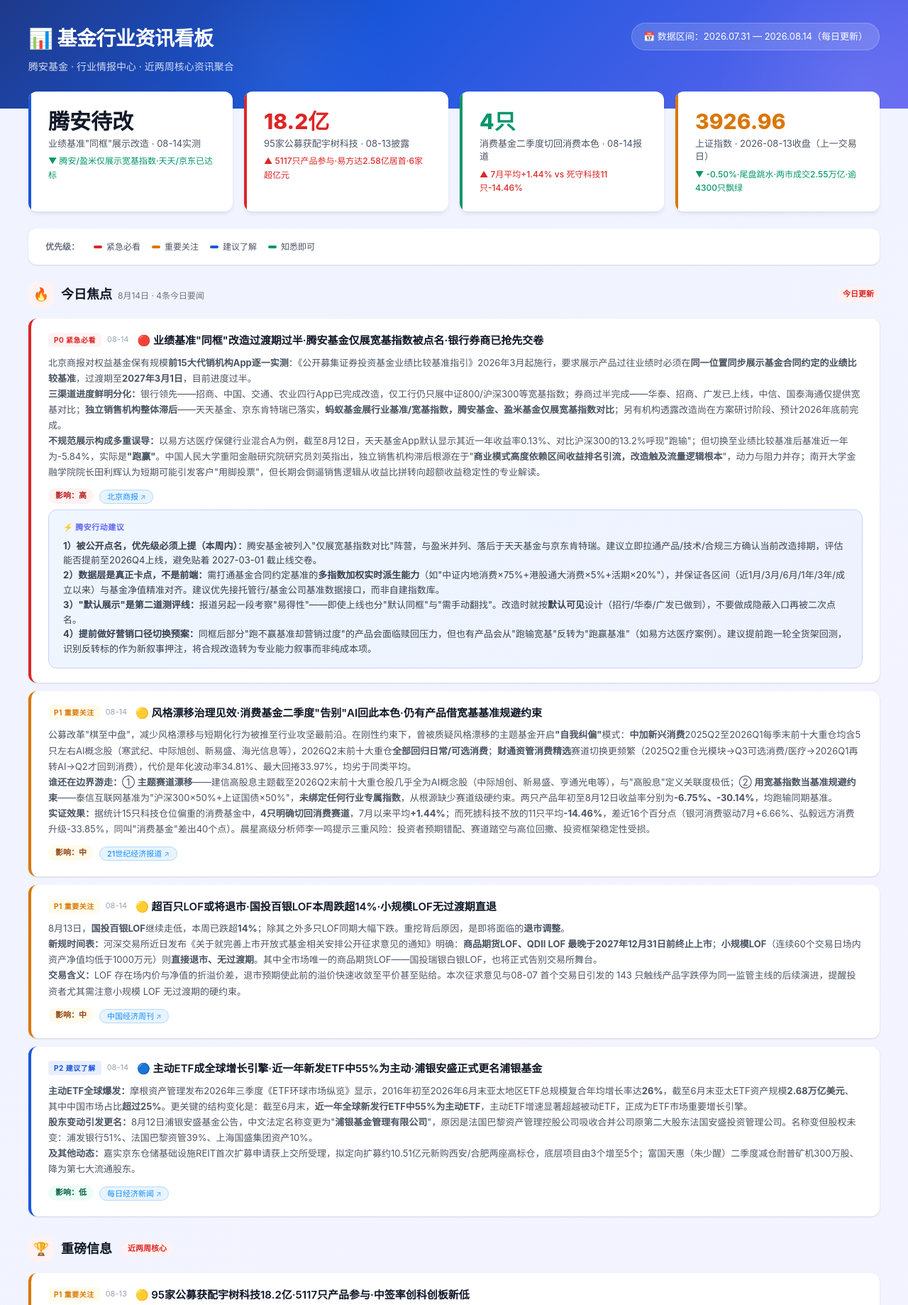
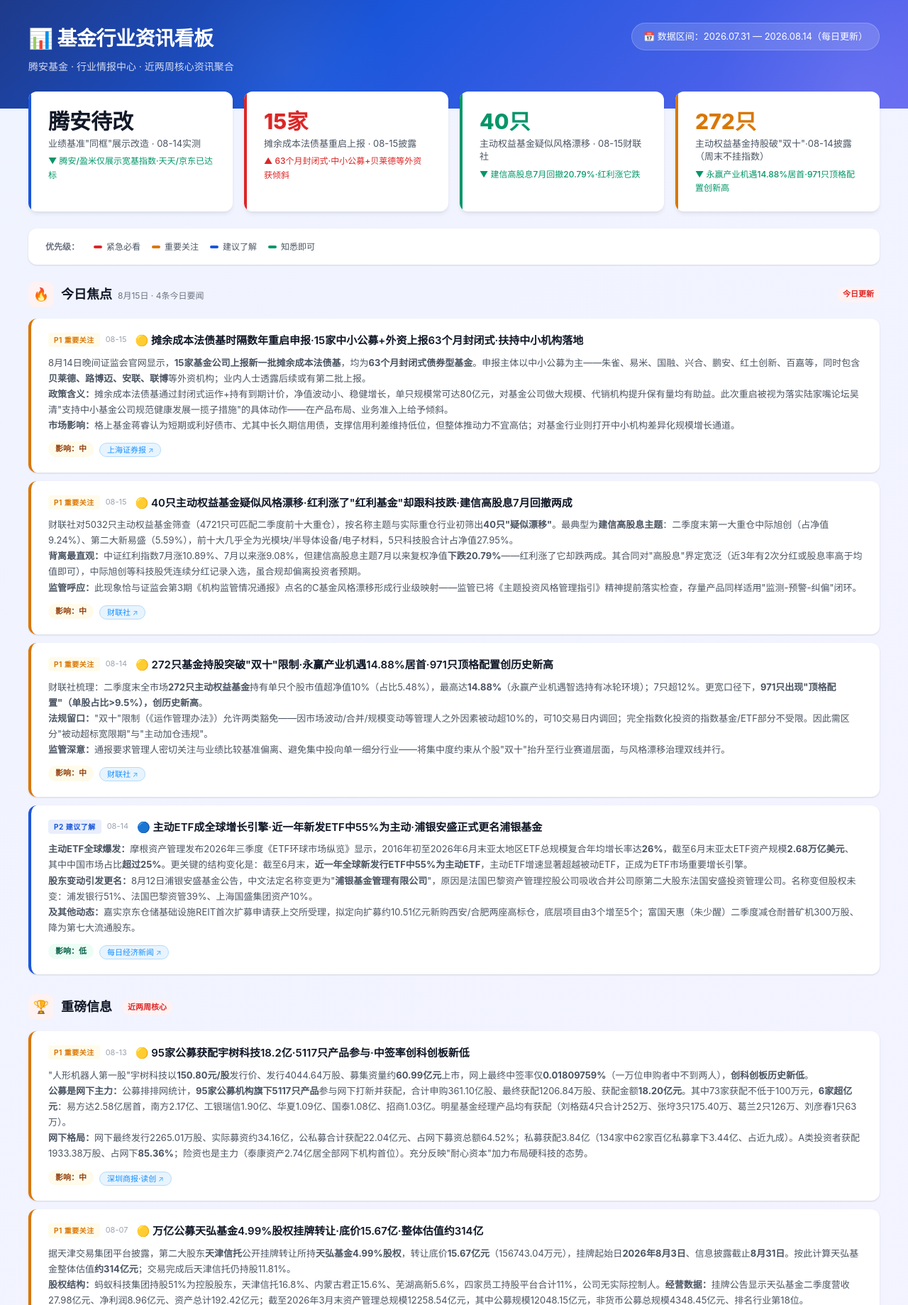
Before and after one commit to kelvinye2020-arch/fund-briefing, a plain HTML site: page index.html in a window 1280 px wide. Shown: the top 1839 px of the page at 71% size. Drawn offline with Linux system fonts and the light colour scheme.

Commit message:
daily-update-2026-08-15

```diff
--- a/index.html
+++ b/index.html
@@ -1,5 +1,5 @@
 <!DOCTYPE html>
-<!-- daily-update: 2026-08-14 -->
+<!-- daily-update: 2026-08-15 -->
 <html lang="zh-CN">
 <head>
 <meta charset="UTF-8">
@@ -558,19 +558,19 @@
       <div class="stat-change down">▼ 腾安/盈米仅展示宽基指数·天天/京东已达标</div>
     </div>
     <div class="stat-card">
-      <div class="stat-number">18.2亿</div>
-      <div class="stat-label">95家公募获配宇树科技 · 08-13披露</div>
-      <div class="stat-change up">▲ 5117只产品参与·易方达2.58亿居首·6家超亿元</div>
+      <div class="stat-number">15家</div>
+      <div class="stat-label">摊余成本法债基重启上报 · 08-15披露</div>
+      <div class="stat-change up">▲ 63个月封闭式·中小公募+贝莱德等外资获倾斜</div>
     </div>
     <div class="stat-card">
-      <div class="stat-number">4只</div>
-      <div class="stat-label">消费基金二季度切回消费本色 · 08-14报道</div>
-      <div class="stat-change up">▲ 7月平均+1.44% vs 死守科技11只-14.46%</div>
+      <div class="stat-number">40只</div>
+      <div class="stat-label">主动权益基金疑似风格漂移 · 08-15财联社</div>
+      <div class="stat-change down">▼ 建信高股息7月回撤20.79%·红利涨它跌</div>
     </div>
     <div class="stat-card">
-      <div class="stat-number">3926.96</div>
-      <div class="stat-label">上证指数 · 2026-08-13收盘（上一交易日）</div>
-      <div class="stat-change down">▼ -0.50%·尾盘跳水·两市成交2.55万亿·逾4300只飘绿</div></div>
+      <div class="stat-number">272只</div>
+      <div class="stat-label">主动权益基金持股破"双十"·08-14披露（周末不挂指数）</div>
+      <div class="stat-change down">▼ 永赢产业机遇14.88%居首·971只顶格配置创新高</div></div>
   </div>
 <div class="main">
 
@@ -589,83 +589,74 @@
       <div class="section-icon" style="background:#fef2f2;color:var(--danger);">🔥</div>
       <div class="section-title-group">
         <span class="section-title">今日焦点</span>
-        <span class="section-context">8月14日 · 4条今日要闻</span>
+        <span class="section-context">8月15日 · 4条今日要闻</span>
       </div>
       <span class="section-badge" style="background:var(--danger-light);color:var(--danger);">今日更新</span>
     </div>
 
     <div class="card-grid">
 
-      <!-- S0 Card 1: 业绩基准同框改造腾安滞后 (T+0 08-14 P0 带action-box) -->
-      <div class="card p0">
+      <!-- S0 Card 1: 摊余成本法债基重启 (T+0 08-15 P1) -->
+      <div class="card p1">
         <div class="card-top">
           <div class="card-meta">
-            <span class="priority-tag urgent">P0 紧急必看</span>
-            <span class="date-tag">08-14</span>
+            <span class="priority-tag important">P1 重要关注</span>
+            <span class="date-tag">08-15</span>
           </div>
-          <div class="card-title">🔴 业绩基准"同框"改造过渡期过半·腾安基金仅展宽基指数被点名·银行券商已抢先交卷</div>
+          <div class="card-title">🟡 摊余成本法债基时隔数年重启申报·15家中小公募+外资上报63个月封闭式·扶持中小机构落地</div>
         </div>
         <div class="card-body">
-          北京商报对权益基金保有规模<b>前15大代销机构App逐一实测</b>：《公开募集证券投资基金业绩比较基准指引》2026年3月起施行，要求展示产品过往业绩时必须在<b>同一位置同步展示基金合同约定的业绩比较基准</b>，过渡期至<b>2027年3月1日</b>，目前进度过半。<br>
-          <b>三渠道进度鲜明分化：</b>银行领先——招商、中国、交通、农业四行App已完成改造，仅工行仍只展中证800/沪深300等宽基指数；券商过半完成——华泰、招商、广发已上线，中信、国泰海通仅提供宽基对比；<b>独立销售机构整体滞后</b>——天天基金、京东肯特瑞已落实，<b>蚂蚁基金展行业基准/宽基指数，腾安基金、盈米基金仅展宽基指数对比</b>；另有机构透露改造尚在方案研讨阶段、预计2026年底前完成。<br>
-          <b>不规范展示构成多重误导：</b>以易方达医疗保健行业混合A为例，截至8月12日，天天基金App默认显示其近一年收益率0.13%、对比沪深300的13.2%呼现"跑输"；但切换至业绩比较基准后基准近一年为-5.84%，实际是<b>"跑赢"</b>。中国人民大学重阳金融研究院研究员刘英指出，独立销售机构滞后根源在于"<b>商业模式高度依赖区间收益排名引流，改造触及流量逻辑根本</b>"，动力与阻力并存；南开大学金融学院院长田利辉认为短期可能引发客户"用脚投票"，但长期会倒逼销售逻辑从收益比拼转向超额收益稳定性的专业解读。
+          8月14日晚间证监会官网显示，<b>15家基金公司上报新一批摊余成本法债基</b>，均为<b>63个月封闭式债券型基金</b>。申报主体以中小公募为主——朱雀、易米、国融、兴合、鹏安、红土创新、百嘉等，同时包含<b>贝莱德、路博迈、安联、联博</b>等外资机构；业内人士透露后续或有第二批上报。<br>
+          <b>政策含义：</b>摊余成本法债基通过封闭式运作+持有到期计价，净值波动小、稳健增长，单只规模常可达80亿元，对基金公司做大规模、代销机构提升保有量均有助益。此次重启被视为落实陆家嘴论坛吴清"支持中小基金公司规范健康发展一揽子措施"的具体动作——在产品布局、业务准入上给予倾斜。<br>
+          <b>市场影响：</b>格上基金蒋睿认为短期或利好债市、尤其中长久期信用债，支撑信用利差维持低位，但整体推动力不宜高估；对基金行业则打开中小机构差异化规模增长通道。
         </div>
         <div class="card-footer">
-          <span class="impact-tag high">影响：高</span>
-          <a href="https://www.bbtnews.com.cn/2026/0814/602191.shtml" target="_blank" style="color:#1890ff;text-decoration:none;"><span class="source-tag">北京商报</span></a>
-        </div>
-        <div class="action-box">
-          <div class="action-label">⚡ 腾安行动建议</div>
-          <div class="action-text">
-            <b>1）被公开点名，优先级必须上提（本周内）：</b>腾安基金被列入"仅展宽基指数对比"阵营，与盈米并列、落后于天天基金与京东肯特瑞。建议立即拉通产品/技术/合规三方确认当前改造排期，评估能否提前至2026Q4上线，避免贴着 2027-03-01 截止线交卷。<br>
-            <b>2）数据层是真正卡点，不是前端：</b>需打通基金合同约定基准的<b>多指数加权实时派生能力</b>（如"中证内地消费×75%+港股通大消费×5%+活期×20%"），并保证各区间（近1月/3月/6月/1年/3年/成立以来）与基金净值精准对齐。建议优先接托管行/基金公司基准数据接口，而非自建指数库。<br>
-            <b>3）"默认展示"是第二道测评线：</b>报道另起一段考察"易得性"——即使上线也分"默认同框"与"需手动翻找"。改造时就按<b>默认可见</b>设计（招行/华泰/广发已做到），不要做成隐蔽入口再被二次点名。<br>
-            <b>4）提前做好营销口径切换预案：</b>同框后部分"跑不赢基准却营销过度"的产品会面临赎回压力，但也有产品会从"跑输宽基"反转为"跑赢基准"（如易方达医疗案例）。建议提前跑一轮全货架回测，识别反转标的作为新叙事押注，将合规改造转为专业能力叙事而非纯成本项。
-          </div>
+          <span class="impact-tag medium">影响：中</span>
+          <a href="https://www.163.com/dy/article/L4C1QL090552C2FY.html" target="_blank" style="color:#1890ff;text-decoration:none;"><span class="source-tag">上海证券报</span></a>
         </div>
       </div>
 
-      <!-- S0 Card 2: 风格漂移治理见效 (T+0 08-14 P1) -->
+      <!-- S0 Card 2: 40只红利基金疑似漂移 (T+0 08-15 P1) -->
+      <div class="card p1">
+        <div class="card-top">
+          <div class="card-meta">
+            <span class="priority-tag important">P1 重要关注</span>
+            <span class="date-tag">08-15</span>
+          </div>
+          <div class="card-title">🟡 40只主动权益基金疑似风格漂移·红利涨了"红利基金"却跟科技跌·建信高股息7月回撤两成</div>
+        </div>
+        <div class="card-body">
+          财联社对5032只主动权益基金筛查（4721只可匹配二季度前十大重仓），按名称主题与实际重仓行业初筛出<b>40只"疑似漂移"</b>。最典型为<b>建信高股息主题</b>：二季度末第一大重仓中际旭创（占净值9.24%）、第二大新易盛（5.59%），前十大几乎全为光模块/半导体设备/电子材料，5只科技股合计占净值27.95%。<br>
+          <b>背离最直观：</b>中证红利指数7月涨10.89%、7月以来涨9.08%，但建信高股息主题7月以来复权净值<b>下跌20.79%</b>——红利涨了它却跌两成。其合同对"高股息"界定宽泛（近3年有2次分红或股息率高于均值即可），中际旭创等科技股凭连续分红记录入选，虽合规却偏离投资者预期。<br>
+          <b>监管呼应：</b>此现象恰与证监会第3期《机构监管情况通报》点名的C基金风格漂移形成行业级映射——监管已将《主题投资风格管理指引》精神提前落实检查，存量产品同样适用"监测-预警-纠偏"闭环。
+        </div>
+        <div class="card-footer">
+          <span class="impact-tag medium">影响：中</span>
+          <a href="https://www.163.com/dy/article/L4C607JU05198CJN.html" target="_blank" style="color:#1890ff;text-decoration:none;"><span class="source-tag">财联社</span></a>
+        </div>
+      </div>
+
+      <!-- S0 Card 3: 272只基金突破双十限制 (T-1 08-14 P1) -->
       <div class="card p1">
         <div class="card-top">
           <div class="card-meta">
             <span class="priority-tag important">P1 重要关注</span>
             <span class="date-tag">08-14</span>
           </div>
-          <div class="card-title">🟡 风格漂移治理见效·消费基金二季度"告别"AI回此本色·仍有产品借宽基基准规避约束</div>
+          <div class="card-title">🟡 272只基金持股突破"双十"限制·永赢产业机遇14.88%居首·971只顶格配置创历史新高</div>
         </div>
         <div class="card-body">
-          公募改革"棋至中盘"，减少风格漂移与短期化行为被推至行业攻坚最前沿。在刚性约束下，曾被质疑风格漂移的主题基金开启<b>"自我纠偏"</b>模式：<b>中加新兴消费</b>2025Q2至2026Q1每季末前十大重仓均含5只左右AI概念股（寒武纪、中际旭创、新易盛、海光信息等），2026Q2末前十大重仓<b>全部回归日常/可选消费</b>；<b>财通资管消费精选</b>赛道切换更频繁（2025Q2重仓光模块→Q3可选消费/医疗→2026Q1再转AI→Q2才回到消费），代价是年化波动率34.81%、最大回捲33.97%，均劣于同类平均。<br>
-          <b>谁还在边界游走：</b>① <b>主题赛道漂移</b>——建信高股息主题截至2026Q2末前十大重仓股几乎全为AI概念股（中际旭创、新易盛、亨通光电等），与"高股息"定义关联度极低；② <b>用宽基指数当基准规避约束</b>——泰信互联网基准为"沪深300×50%+上证国债×50%"，<b>未绑定任何行业专属指数</b>，从根源缺少赛道级硬约束。两只产品年初至8月12日收益率分别为<b>-6.75%、-30.14%</b>，均跑输同期基准。<br>
-          <b>实证效果：</b>据统计15只科技仓位偏重的消费基金中，<b>4只明确切回消费赛道</b>，7月以来平均<b>+1.44%</b>；而死掳科技不放的11只平均<b>-14.46%</b>，差近16个百分点（银河消费驱动7月+6.66%、弘毅远方消费升级-33.85%，同叫"消费基金"差出40个点）。晨星高级分析师李一鸣提示三重风险：投资者预期错配、赛道踏空与高位回撒、投资框架稳定性受损。
+          财联社梳理：二季度末全市场<b>272只主动权益基金</b>持有单只个股市值超净值10%（占比5.48%），最高达<b>14.88%</b>（永赢产业机遇智选持有冰轮环境）；7只超12%。更宽口径下，<b>971只出现"顶格配置"（单股占比>9.5%），创历史新高</b>。<br>
+          <b>法规留口：</b>"双十"限制（《运作管理办法》）允许两类豁免——因市场波动/合并/规模变动等管理人之外因素被动超10%的，可10交易日内调回；完全指数化投资的指数基金/ETF部分不受限。因此需区分"被动超标宽限期"与"主动加仓违规"。<br>
+          <b>监管深意：</b>通报要求管理人密切关注与业绩比较基准偏离、避免集中投向单一细分行业——将集中度约束从个股"双十"抬升至行业赛道层面，与风格漂移治理双线并行。
         </div>
         <div class="card-footer">
           <span class="impact-tag medium">影响：中</span>
-          <a href="https://m.21jingji.com/article/20260814/3786847d86ac1a72827864dcbec6ba3a.html" target="_blank" style="color:#1890ff;text-decoration:none;"><span class="source-tag">21世纪经济报道</span></a>
+          <a href="https://www.163.com/dy/article/L49PLGDS05198CJN.html" target="_blank" style="color:#1890ff;text-decoration:none;"><span class="source-tag">财联社</span></a>
         </div>
       </div>
 
-      <!-- S0 Card 3: 超百只lOF面临退市 (T+0 08-14 P1) -->
-      <div class="card p1">
-        <div class="card-top">
-          <div class="card-meta">
-            <span class="priority-tag important">P1 重要关注</span>
-            <span class="date-tag">08-14</span>
-          </div>
-          <div class="card-title">🟡 超百只LOF或将退市·国投百银LOF本周跌超14%·小规模LOF无过渡期直退</div>
-        </div>
-        <div class="card-body">
-          8月13日，<b>国投百银LOF</b>继续走低，本周已跌超<b>14%</b>；除其之外多只LOF同期大幅下跌。重挖背后原因，是即将面临的<b>退市调整</b>。<br>
-          <b>新规时间表：</b>河深交易所近日发布《关于就完善上市开放式基金相关安排公开征求意见的通知》明确：<b>商品期货LOF、QDII LOF 最晚于2027年12月31日前终止上市</b>；<b>小规模LOF</b>（连续60个交易日场内资产净值均低于1000万元）则<b>直接退市、无过渡期</b>。其中全市场唯一的商品期货LOF——国投瑞银白银LOF，也将正式告别交易所舞台。<br>
-          <b>交易含义：</b>LOF 存在场内价与净值的折溢价差，退市预期使此前的溢价快速收敛至平价甚至贴给。本次征求意见与08-07 首个交易日引发的 143 只触线产品字跌停为同一监管主线的后续演进，提醒投资者尤其需注意小规模 LOF 无过渡期的硬约束。
-        </div>
-        <div class="card-footer">
-          <span class="impact-tag medium">影响：中</span>
-          <a href="http://finance.sina.com.cn/roll/2026-08-14/doc-ininfrtz9539702.shtml" target="_blank" style="color:#1890ff;text-decoration:none;"><span class="source-tag">中国经济周刊</span></a>
-        </div>
-      </div>
-
-      <!-- S0 Card 4: 主动ETF全球增长引擎+浦银安盛更名 (T+0 08-14 P2) -->
+      <!-- S0 Card 4: 主动ETF全球增长引擎+浦银安盛更名 (T-1 08-14 P2) -->
       <div class="card p2">
         <div class="card-top">
           <div class="card-meta">
@@ -782,6 +773,42 @@
         </div>
       </div>
 
+
+      <!-- S1 Card NEW: 40只基金疑似风格漂移 (08-15) -->
+      <div class="card p1">
+        <div class="card-top">
+          <div class="card-meta">
+            <span class="priority-tag important">P1 重要关注</span>
+            <span class="date-tag">08-15</span>
+          </div>
+          <div class="card-title">🟡 40只主动权益基金疑似风格漂移·红利基金跟科技跌·建信高股息7月回撤20.79%</div>
+        </div>
+        <div class="card-body">
+          财联社对5032只主动权益基金筛查，4721只可匹配二季度前十大重仓，按名称主题与实际重仓行业初筛出<b>40只"疑似漂移"</b>。最典型为<b>建信高股息主题</b>：二季度末前十大几乎全为光模块/半导体设备/电子材料（中际旭创占净值9.24%、新易盛5.59%），5只科技股合计占27.95%；中证红利7月涨10.89%背景下该基金7月以来复权净值<b>下跌20.79%</b>。监管已将《主题投资风格管理指引》精神提前落实检查，存量产品同样适用"监测-预警-纠偏"闭环。
+        </div>
+        <div class="card-footer">
+          <span class="impact-tag medium">影响：中</span>
+          <a href="https://www.163.com/dy/article/L4C607JU05198CJN.html" target="_blank" style="color:#1890ff;text-decoration:none;"><span class="source-tag">财联社</span></a>
+        </div>
+      </div>
+
+      <!-- S1 Card NEW: 272只基金突破双十限制 (08-14) -->
+      <div class="card p1">
+        <div class="card-top">
+          <div class="card-meta">
+            <span class="priority-tag important">P1 重要关注</span>
+            <span class="date-tag">08-14</span>
+          </div>
+          <div class="card-title">🟡 272只基金持股突破"双十"限制·永赢产业机遇14.88%居首·971只顶格配置创新高</div>
+        </div>
+        <div class="card-body">
+          财联社梳理：二季度末全市场<b>272只主动权益基金</b>持有单只个股市值超净值10%，最高达<b>14.88%</b>（永赢产业机遇智选）；7只超12%。更宽口径下<b>971只出现"顶格配置"（单股>9.5%）创历史新高</b>。"双十"限制允许两类豁免——管理人之外因素被动超10%可10交易日内调回、指数化投资部分不受限。监管已将集中度约束从个股抬升至行业赛道层面。
+        </div>
+        <div class="card-footer">
+          <span class="impact-tag medium">影响：中</span>
+          <a href="https://www.163.com/dy/article/L49PLGDS05198CJN.html" target="_blank" style="color:#1890ff;text-decoration:none;"><span class="source-tag">财联社</span></a>
+        </div>
+      </div>
     </div>
   </div>
 
@@ -814,23 +841,22 @@
         </div>
       </div>
 
-      <div class="card p0">
+      <div class="card p1">
         <div class="card-top">
-          <div class="card-title">🔴 四部门联合发布《关于健全金融机构治理的实施意见》·22条措施·重大问题终身问责</div>
+          <div class="card-title">🟡 摊余成本法债基重启申报·15家中小公募+外资上报63个月封闭式·扶持中小机构落地</div>
           <div class="card-meta">
-            <span class="priority-tag urgent">紧急必看</span>
-            <span class="date-tag">07-31</span>
+            <span class="priority-tag important">重要关注</span>
+            <span class="date-tag">08-15</span>
           </div>
         </div>
         <div class="card-body">
-          <b>顶层落地：</b>7月31日，金融监管总局、中国人民银行、中国证监会、财政部联合发布《关于健全金融机构治理的实施意见》，从加强党的领导、改进股东治理、强化内部治理、加强和改进监管等方面提出<b>22条措施</b>，推动整治大股东违规干预、内部人控制等突出问题。明确到<b>2029年</b>基本形成权责边界清晰、激励约束相容、风险管理严格、运转规范高效的治理机制。<br>
-          <b>股东防火墙：</b>要求严把股东准入关口，构建产业资本与金融资本<b>"防火墙"</b>——严禁违规跨业经营、杠杆率过高或存在严重失信、重大违法违规记录的企业和个人成为主要股东或实控人；穿透识别主要股东、实际控制人和受益所有人，严禁滥用股东权利违规干预经营，<b>严禁金融机构向股东及其关联方输送利益</b>，建立股东不当所得追回与风险责任事后追偿机制。<br>
-          <b>差异化监管：</b>首次建立分级分类差异化监管体系，按实质重于形式原则对股东股权、关联交易实施穿透式监管；内部治理注重<b>长周期考核</b>，严格落实高管与关键岗位人员绩效薪酬<b>延期支付和追索扣回</b>制度；严防违法违规人员在金融行业内"带病流动"，对重大问题依法依规<b>终身问责</b>。<br>
-          <b>对基金行业影响：</b>公募作为持牌金融机构同受约束→股权穿透、关联交易、薪酬递延与长周期考核要求将直接影响基金公司治理与激励安排，腾安需同步排查股东关联交易与考核机制合规性。
+          <b>重启申报：</b>8月14日晚间证监会官网显示，<b>15家基金公司上报新一批摊余成本法债基</b>，均为<b>63个月封闭式债券型基金</b>。申报主体以中小公募为主——朱雀、易米、国融、兴合、鹏安、红土创新、百嘉等，同时包含<b>贝莱德、路博迈、安联、联博</b>等外资机构；业内人士透露后续或有第二批上报。<br>
+          <b>产品逻辑：</b>摊余成本法通过封闭式运作+持有到期计价，净值波动小、稳健增长，单只规模常可达80亿元，对基金公司做大规模、代销机构提升保有量均有助益；机构愿牺牲流动性换取净值平滑，匹配长久期负债端需求。<br>
+          <b>政策含义：</b>此举被视为落实陆家嘴论坛吴清"支持中小基金公司规范健康发展一揽子措施"的具体动作——在产品布局、业务准入上给予倾斜。格上基金蒋睿认为短期或利好债市、尤其中长久期信用债，但整体推动力不宜高估。
         </div>
         <div class="card-footer">
-          <a href="https://news.cctv.cn/2026/08/01/ARTIXW4XG00juc2Aj3UQIY3I260801.shtml" target="_blank" style="color:#1890ff;text-decoration:none;"><span class="source-tag">央视网</span></a>
-          <span class="impact-tag high">机构治理：高</span>
+          <span class="impact-tag medium">影响：中</span>
+          <a href="https://www.163.com/dy/article/L4C1QL090552C2FY.html" target="_blank" style="color:#1890ff;text-decoration:none;"><span class="source-tag">上海证券报</span></a>
         </div>
       </div>
 
@@ -1249,6 +1275,18 @@
     </div>
 
     <div style="background:white;border-radius:var(--radius);box-shadow:var(--shadow);padding:20px 24px;">
+      <!-- 08-15 时间线条目 (NEW) -->
+      <div class="timeline-item">
+        <div class="timeline-dot red"></div>
+        <div class="timeline-date">2026-08-15</div>
+        <div class="timeline-title">摊余成本法债基重启·15家中小公募上报</div>
+      </div>
+      <!-- 08-15 时间线条目 (NEW) -->
+      <div class="timeline-item">
+        <div class="timeline-dot red"></div>
+        <div class="timeline-date">2026-08-15</div>
+        <div class="timeline-title">40只基金疑似风格漂移·红利基金跟科技跌</div>
+      </div>
       <!-- 08-14 时间线条目 -->
       <div class="timeline-item">
         <div class="timeline-dot red"></div>
@@ -1306,19 +1344,7 @@
         <div class="timeline-title">多家银行密集上调代销基金风险评级</div>
       </div>
 
-      <!-- 08-03 时间线条目 (NEW) -->
-      <div class="timeline-item">
-        <div class="timeline-dot red"></div>
-        <div class="timeline-date">2026-08-03</div>
-        <div class="timeline-title">公募前七月业绩大洗牌·翻倍基仅剩2只</div>
-      </div>
 
-      <!-- 08-02 时间线条目 (NEW) -->
-      <div class="timeline-item">
-        <div class="timeline-dot red"></div>
-        <div class="timeline-date">2026-08-02</div>
-        <div class="timeline-title">主动ETF落地倒计时18家管理人系统测试收尾</div>
-      </div>
 
 
 
```
